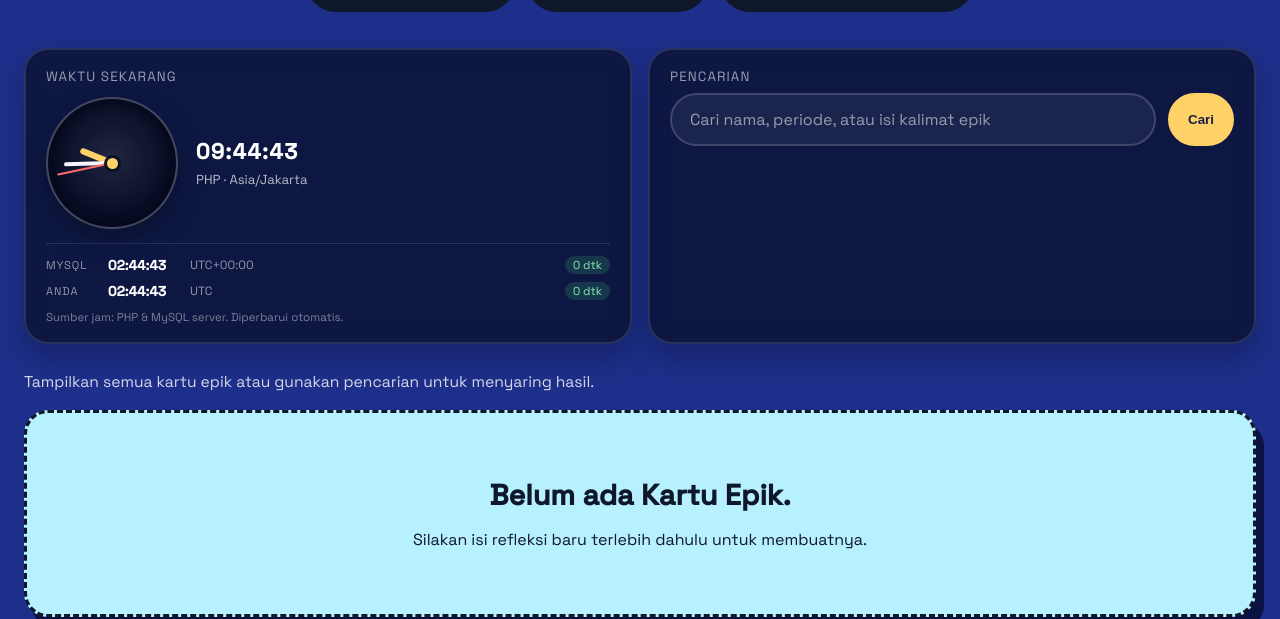
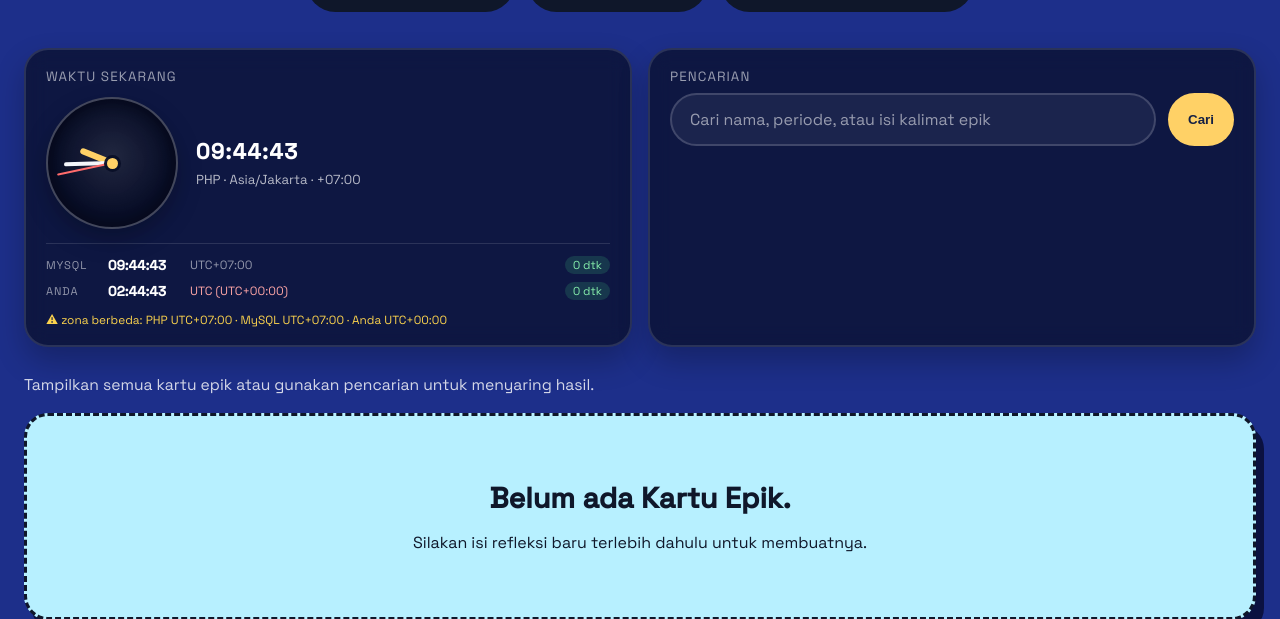
Before and after one commit to krasyid822/refleksi-for-mentee, a PHP site: page /index.php in a window 1280 px wide. Shown: the part 239-858 px from the top of the page. Run offline with PHP 8.4, Linux system fonts and the light colour scheme; data that the repository does not hold is empty.

Commit message:
Sinkronkan zona waktu MySQL dengan PHP; sembunyikan rincian jam bila ketiganya sinkron

```diff
--- a/clock_helper.php
+++ b/clock_helper.php
@@ -16,9 +16,11 @@ if (!function_exists('baca_waktu_server')) {
             'php' => [
                 'epoch'    => $epoch,
                 'epoch_ms' => (int) round($epoch * 1000),
-                'time'     => date('H:i:s', (int) $epoch),
-                'iso'      => date('c', (int) $epoch),
-                'tz'       => date_default_timezone_get(),
+                'time'         => date('H:i:s', (int) $epoch),
+                'iso'          => date('c', (int) $epoch),
+                'tz'           => date_default_timezone_get(),
+                'offset'       => (int) date('Z'),
+                'offset_label' => date('P'),
             ],
             'mysql'         => null,
             'mysql_selisih' => null,
--- a/env.php
+++ b/env.php
@@ -114,6 +114,11 @@ if (!defined('APP_BOOTSTRAPPED')) {
     loadEnv(__DIR__ . '/.env');
     loadEnv(__DIR__ . '/.env.local', true);
 
+    // --- Zona waktu aplikasi ---
+    // Menentukan zona waktu PHP sekaligus zona waktu sesi MySQL.
+    define('APP_TIMEZONE', env('APP_TIMEZONE', 'Asia/Jakarta'));
+    date_default_timezone_set(APP_TIMEZONE);
+
     // --- Pengaturan Database ---
     define('DB_SERVER', env('DB_SERVER', 'localhost'));
     define('DB_USERNAME', env('DB_USERNAME', ''));
@@ -133,4 +138,8 @@ if (!defined('APP_BOOTSTRAPPED')) {
         die("Koneksi ke database gagal: " . $conn->connect_error);
     }
     $conn->set_charset("utf8mb4");
+
+    // Samakan zona waktu sesi MySQL dengan PHP agar NOW()/TIMESTAMP konsisten.
+    $offset = date('P');
+    @$conn->query("SET time_zone = '" . $conn->real_escape_string($offset) . "'");
 }
--- a/index.php
+++ b/index.php
@@ -2,8 +2,6 @@
 require_once 'env.php';
 require_once 'clock_helper.php';
 
-date_default_timezone_set("Asia/Jakarta");
-$zona_waktu = date_default_timezone_get();
 // Waktu server (PHP & MySQL) untuk kartu "Waktu Sekarang".
 $waktu = baca_waktu_server($conn);
 
@@ -236,10 +234,27 @@ if ($search_query !== '') {
         .cmp-delta.warn { background: rgba(251, 191, 36, 0.16); color: #fcd34d; }
         .cmp-delta.bad  { background: rgba(248, 113, 113, 0.18); color: #fca5a5; }
 
-        .clock-note {
-            margin-top: 10px;
-            font-size: 0.72rem;
-            color: rgba(255, 255, 255, 0.45);
+        .cmp-zone.bad {
+            color: #fca5a5;
+        }
+
+        /* Sembunyikan rincian bila waktu & zona ketiganya sudah sinkron. */
+        .meta-card.synced .clock-compare {
+            display: none;
+        }
+
+        .clock-status {
+            margin-top: 12px;
+            font-size: 0.74rem;
+            color: rgba(255, 255, 255, 0.55);
+        }
+
+        .clock-status.ok {
+            color: #86efac;
+        }
+
+        .clock-status.warn {
+            color: #fcd34d;
         }
 
         .search-form {
@@ -451,7 +466,7 @@ if ($search_query !== '') {
     </div>
 
     <div class="meta-row">
-        <div class="meta-card">
+        <div class="meta-card" id="kartu-waktu">
             <span class="label">Waktu Sekarang</span>
             <div class="clock">
                 <div class="clock-face" role="img" aria-label="Jam analog waktu server PHP, zona waktu <?php echo htmlspecialchars($waktu['php']['tz']); ?>">
@@ -462,7 +477,7 @@ if ($search_query !== '') {
                 </div>
                 <div class="clock-info">
                     <div class="clock-digital" id="jam-digital"><?php echo htmlspecialchars($waktu['php']['time']); ?></div>
-                    <div class="clock-zone">PHP · <span id="zona-php"><?php echo htmlspecialchars($waktu['php']['tz']); ?></span></div>
+                    <div class="clock-zone">PHP · <span id="zona-php"><?php echo htmlspecialchars($waktu['php']['tz']); ?></span> · <?php echo htmlspecialchars($waktu['php']['offset_label']); ?></div>
                 </div>
             </div>
             <ul class="clock-compare">
@@ -479,7 +494,7 @@ if ($search_query !== '') {
                     <span class="cmp-delta" id="selisih-user">—</span>
                 </li>
             </ul>
-            <div class="clock-note" id="clock-note">Selisih diukur terhadap jam server PHP.</div>
+            <div class="clock-status" id="clock-status">Memeriksa sinkronisasi waktu &amp; zona…</div>
         </div>
         <div class="search-card">
             <span class="label">Pencarian</span>
@@ -530,6 +545,7 @@ if ($search_query !== '') {
 
     <script>
         (function () {
+            var card = document.getElementById('kartu-waktu');
             var hourHand = document.getElementById('jam-jam');
             var minuteHand = document.getElementById('jam-menit');
             var secondHand = document.getElementById('jam-detik');
@@ -541,13 +557,18 @@ if ($search_query !== '') {
             var userTime = document.getElementById('jam-user');
             var userZone = document.getElementById('zona-user');
             var userDelta = document.getElementById('selisih-user');
-            var note = document.getElementById('clock-note');
+            var status = document.getElementById('clock-status');
 
-            if (!hourHand || !minuteHand || !secondHand) return;
+            if (!card || !hourHand || !minuteHand || !secondHand) return;
 
             // Waktu server saat halaman dibuat (sumber jam, bukan jam browser).
             var initialServerMs = <?php echo (int) $waktu['php']['epoch_ms']; ?>;
             var serverOffsetMs = initialServerMs - Date.now();
+
+            var phpOffset = <?php echo (int) $waktu['php']['offset']; ?>;
+            var latestPhpEpoch = <?php echo json_encode((float) $waktu['php']['epoch']); ?>;
+            var latestMysqlEpoch = <?php echo json_encode($waktu['mysql'] ? (int) $waktu['mysql']['epoch'] : null); ?>;
+            var latestMysqlOffset = <?php echo json_encode($waktu['mysql'] ? (int) $waktu['mysql']['utc_offset'] : null); ?>;
 
             var phpFormat = new Intl.DateTimeFormat('en-GB', {
                 timeZone: <?php echo json_encode($waktu['php']['tz']); ?>,
@@ -564,6 +585,13 @@ if ($search_query !== '') {
                 hour12: false
             });
 
+            var userTzName = 'lokal';
+            try {
+                userTzName = Intl.DateTimeFormat().resolvedOptions().timeZone || 'lokal';
+            } catch (e) {
+                userTzName = 'lokal';
+            }
+
             var mysqlState = null;
             var initialMysql = <?php echo json_encode($waktu['mysql'] ? [
                 'time'  => $waktu['mysql']['time'],
@@ -578,18 +606,25 @@ if ($search_query !== '') {
                 };
             }
 
-            try {
-                userZone.textContent = Intl.DateTimeFormat().resolvedOptions().timeZone || 'lokal';
-            } catch (e) {
-                userZone.textContent = 'lokal';
-            }
-
             function pad2(value) {
                 return String(value).padStart(2, '0');
             }
 
             function serverNowMs() {
                 return Date.now() + serverOffsetMs;
+            }
+
+            function userOffset() {
+                return -new Date().getTimezoneOffset() * 60;
+            }
+
+            function labelOffset(seconds) {
+                if (seconds === null || seconds === undefined || isNaN(seconds)) {
+                    return '?';
+                }
+                var sign = seconds < 0 ? '-' : '+';
+                var abs = Math.abs(seconds);
+                return 'UTC' + sign + pad2(Math.floor(abs / 3600)) + ':' + pad2(Math.floor((abs % 3600) / 60));
             }
 
             function ambilBagianWaktu(date, formatter) {
@@ -631,6 +666,62 @@ if ($search_query !== '') {
                 el.className = 'cmp-delta ' + kelasSelisih(d);
             }
 
+            function selisihMysql() {
+                if (latestMysqlEpoch === null) return null;
+                return latestMysqlEpoch - latestPhpEpoch;
+            }
+
+            function selisihUser() {
+                return (Date.now() - serverNowMs()) / 1000;
+            }
+
+            function zonaSinkron() {
+                return latestMysqlOffset !== null
+                    && latestMysqlOffset === phpOffset
+                    && userOffset() === phpOffset;
+            }
+
+            function waktuSinkron() {
+                var dMysql = selisihMysql();
+                if (dMysql === null) return false;
+                return Math.abs(Math.round(dMysql)) <= 2
+                    && Math.abs(Math.round(selisihUser())) <= 2;
+            }
+
+            function perbaruiStatus() {
+                var sinkronZona = zonaSinkron();
+                var sinkronWaktu = waktuSinkron();
+                var sinkron = sinkronZona && sinkronWaktu;
+
+                // Rincian hanya ditampilkan bila ada yang belum sinkron.
+                card.classList.toggle('synced', sinkron);
+
+                if (sinkron) {
+                    status.textContent = '✓ PHP, MySQL, dan zona waktu sinkron';
+                    status.className = 'clock-status ok';
+                    return;
+                }
+
+                var masalah = [];
+
+                if (latestMysqlOffset === null) {
+                    masalah.push('waktu MySQL tidak tersedia');
+                } else if (!sinkronZona) {
+                    masalah.push(
+                        'zona berbeda: PHP ' + labelOffset(phpOffset)
+                        + ' · MySQL ' + labelOffset(latestMysqlOffset)
+                        + ' · Anda ' + labelOffset(userOffset())
+                    );
+                }
+
+                if (!sinkronWaktu && latestMysqlEpoch !== null) {
+                    masalah.push('selisih waktu > 2 dtk');
+                }
+
+                status.textContent = '⚠ ' + masalah.join(' · ');
+                status.className = 'clock-status warn';
+            }
+
             function renderPhp() {
                 var now = new Date(serverNowMs());
                 var t = ambilBagianWaktu(now, phpFormat);
@@ -658,13 +749,21 @@ if ($search_query !== '') {
                 var t = ambilBagianWaktu(now, userFormat);
 
                 userTime.textContent = pad2(t.hour) + ':' + pad2(t.minute) + ':' + pad2(t.second);
-                setSelisih(userDelta, (now.getTime() - serverNowMs()) / 1000);
+                userZone.textContent = userTzName + ' (' + labelOffset(userOffset()) + ')';
+                userZone.title = userTzName;
+
+                mysqlZone.classList.toggle('bad', latestMysqlOffset !== null && latestMysqlOffset !== phpOffset);
+                userZone.classList.toggle('bad', userOffset() !== phpOffset);
+
+                setSelisih(mysqlDelta, selisihMysql());
+                setSelisih(userDelta, selisihUser());
             }
 
             function renderAll() {
                 renderPhp();
                 renderMysql();
                 renderUser();
+                perbaruiStatus();
             }
 
             function syncTime() {
@@ -681,6 +780,8 @@ if ($search_query !== '') {
                         if (data.php && data.php.epoch) {
                             // Kompensasi latensi jaringan (asumsi simetris).
                             serverOffsetMs = (data.php.epoch * 1000) - ((started + finished) / 2);
+                            latestPhpEpoch = data.php.epoch;
+                            phpOffset = data.php.offset;
                         }
 
                         if (data.php && data.php.tz && zonaPhp) {
@@ -693,22 +794,24 @@ if ($search_query !== '') {
                                 baseSeconds: parseInt(p[0], 10) * 3600 + parseInt(p[1], 10) * 60 + parseInt(p[2], 10),
                                 baseAt: data.php.epoch * 1000
                             };
+                            latestMysqlEpoch = data.mysql.epoch;
+                            latestMysqlOffset = data.mysql.utc_offset;
                             mysqlZone.textContent = data.mysql.tz_label || data.mysql.tz || '—';
                             mysqlZone.title = data.mysql.tz || '';
-                            setSelisih(mysqlDelta, data.mysql.epoch - data.php.epoch);
-                            note.textContent = 'Sumber jam: PHP & MySQL server. Diperbarui otomatis.';
                         } else {
                             mysqlState = null;
+                            latestMysqlEpoch = null;
+                            latestMysqlOffset = null;
                             mysqlTime.textContent = '—';
                             mysqlZone.textContent = 'tidak tersedia';
-                            setSelisih(mysqlDelta, null);
-                            note.textContent = 'Waktu MySQL tidak tersedia.';
+                            mysqlZone.classList.remove('bad');
                         }
 
                         renderAll();
                     })
                     .catch(function () {
-                        note.textContent = 'Gagal membaca waktu server; menampilkan data awal.';
+                        status.textContent = '⚠ Gagal membaca waktu server; menampilkan data awal.';
+                        status.className = 'clock-status warn';
                     });
             }
 
--- a/time.php
+++ b/time.php
@@ -3,8 +3,6 @@
 // Endpoint JSON untuk menyinkronkan jam analog dengan waktu server.
 require_once 'env.php';
 require_once 'clock_helper.php';
-
-date_default_timezone_set('Asia/Jakarta');
 
 header('Content-Type: application/json; charset=utf-8');
 header('Cache-Control: no-store, max-age=0');
```
Also changed, not shown: README.md, 3 other files.
